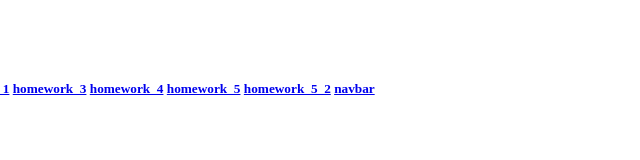
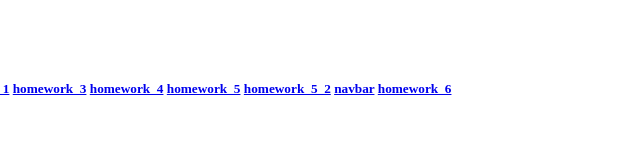
Before and after one commit to Inoprishl/Inoprishl.github.io, a plain HTML site: page index.html in a window 1280 px wide. Shown: the full height of the page, 612-1252 px from the left. Drawn offline with Linux system fonts and the light colour scheme.

Commit message:
Add files via upload

```diff
--- a/index.html
+++ b/index.html
@@ -24,6 +24,7 @@
     <a href="homework_5.html">homework_5</a>
     <a href="homework_5_2.html">homework_5_2</a>
     <a href="nawbar.html">navbar</a>
+    <a href="homework_6.html">homework_6</a>
 </h5>
 
 </body>
```
